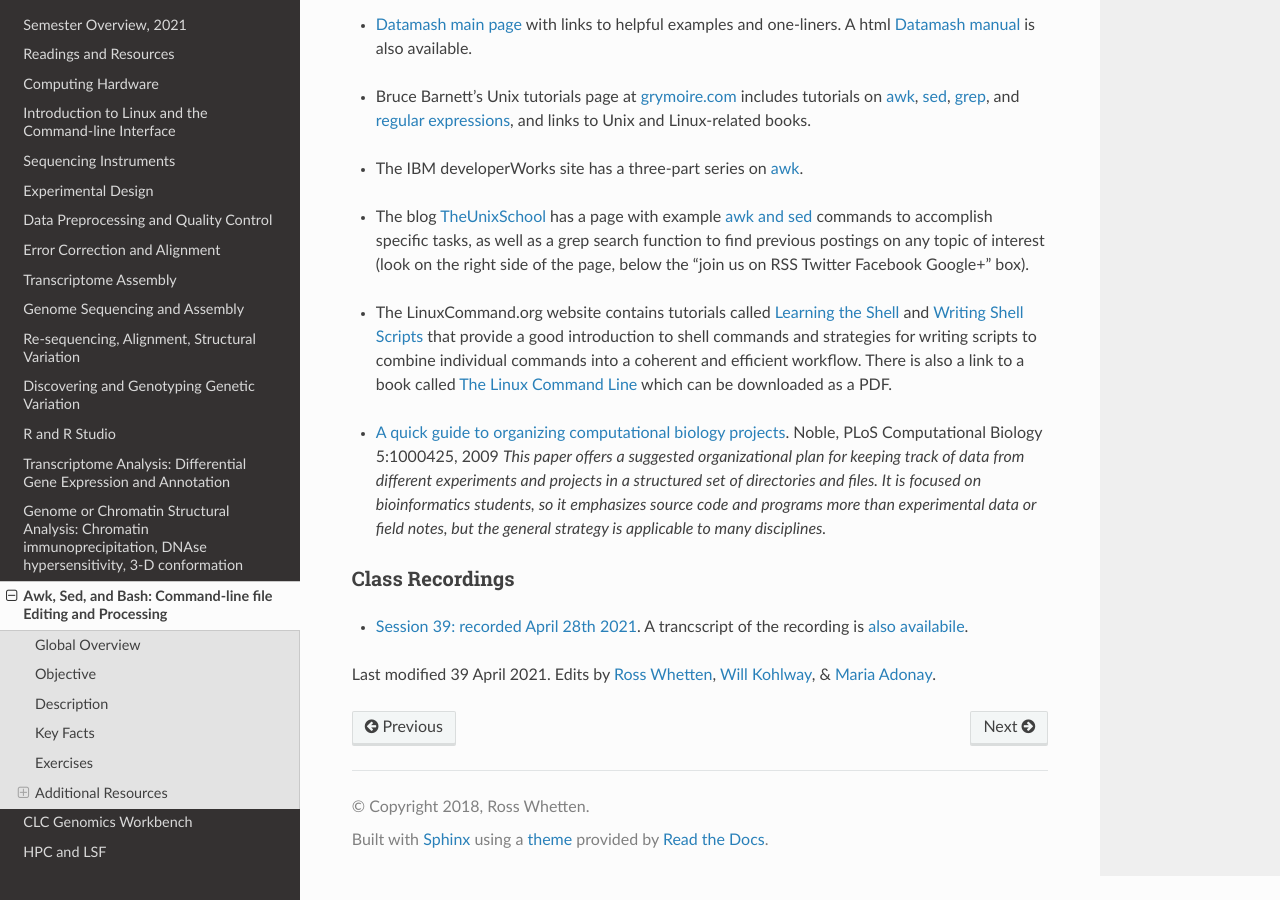
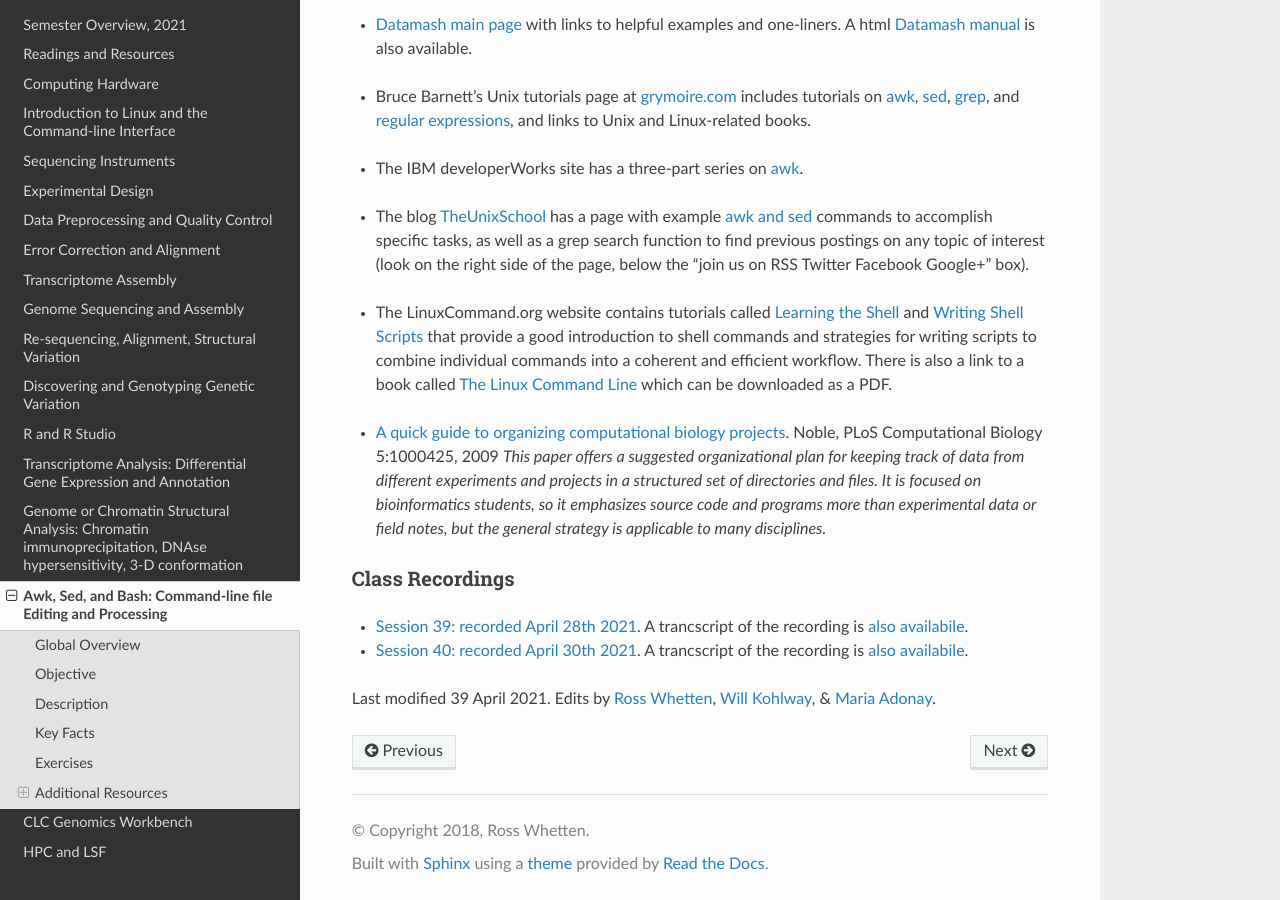
Before and after one commit to rwhetten/DeepSeqAnalysis, a Sphinx documentation site: the page built from docs/source/awk-sed-bash.rst, in a window 1280 px wide and 900 px high, scrolled down 3123 px. Built offline with Sphinx 7.4.7 and the Read the Docs theme 2.0.0, drawn with Linux system fonts in a browser that asks for light colours.

Commit message:
Update awk-sed-bash.rst

```diff
--- a/docs/source/awk-sed-bash.rst
+++ b/docs/source/awk-sed-bash.rst
@@ -124,6 +124,8 @@ Class Recordings
 ----------------
 
 +   `Session 39: recorded April 28th 2021 <https://drive.google.com/file/d/1TKLnrT5nYzSFqX5CZV5KluxjSS7ccKWT/view?usp=sharing>`_. A trancscript of the recording is `also availabile <https://drive.google.com/file/d/1W5O5z2s1EOYedQMw9t0BSVdDOMUFfh3q/view?usp=sharing>`_.
++   `Session 40: recorded April 30th 2021 <https://drive.google.com/file/d/1CbTTFLz9kBLJUvmVSLnaTO7bBWVlg7Pz/view?usp=sharing>`_. A trancscript of the recording is `also availabile <https://drive.google.com/file/d/1T0PQjeyL3eQlPjRe3YcpV653xIy9GWrW/view?usp=sharing>`_.
+
 
 
 Last modified 39 April 2021.
```
